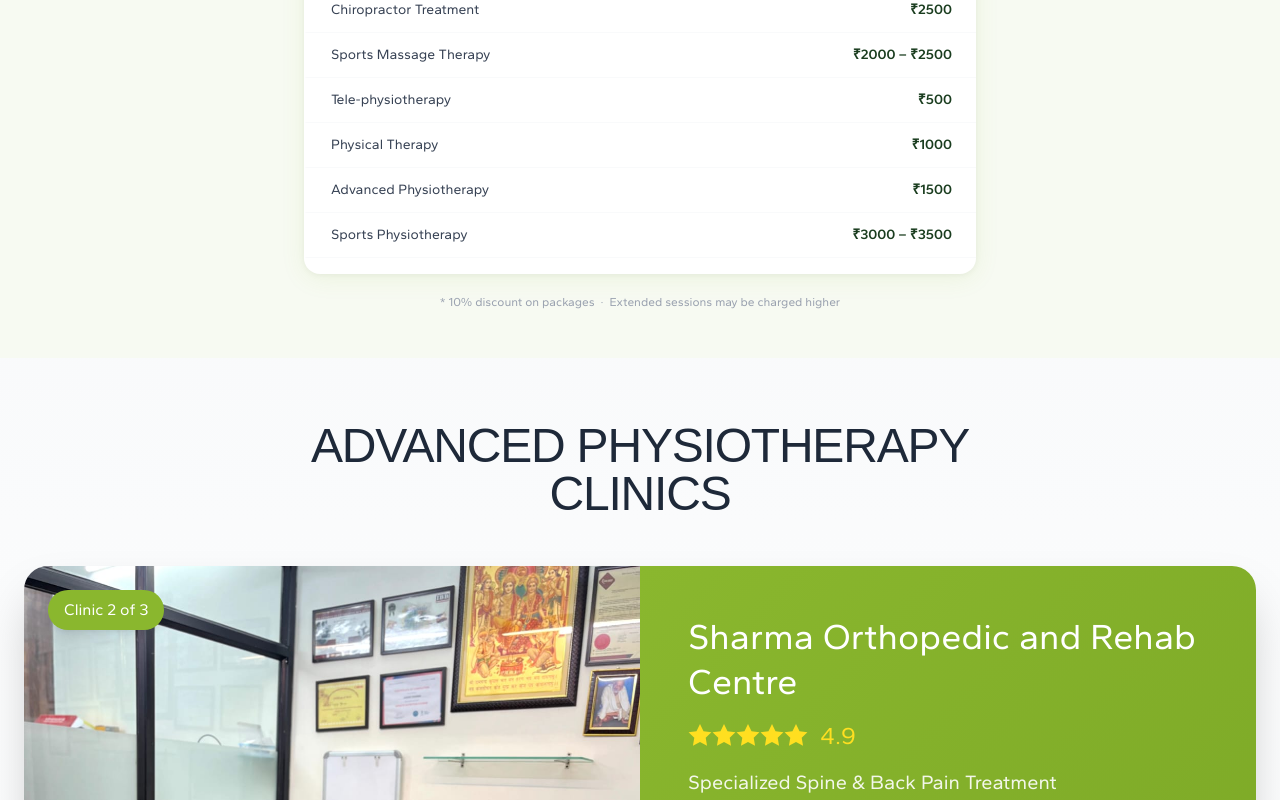
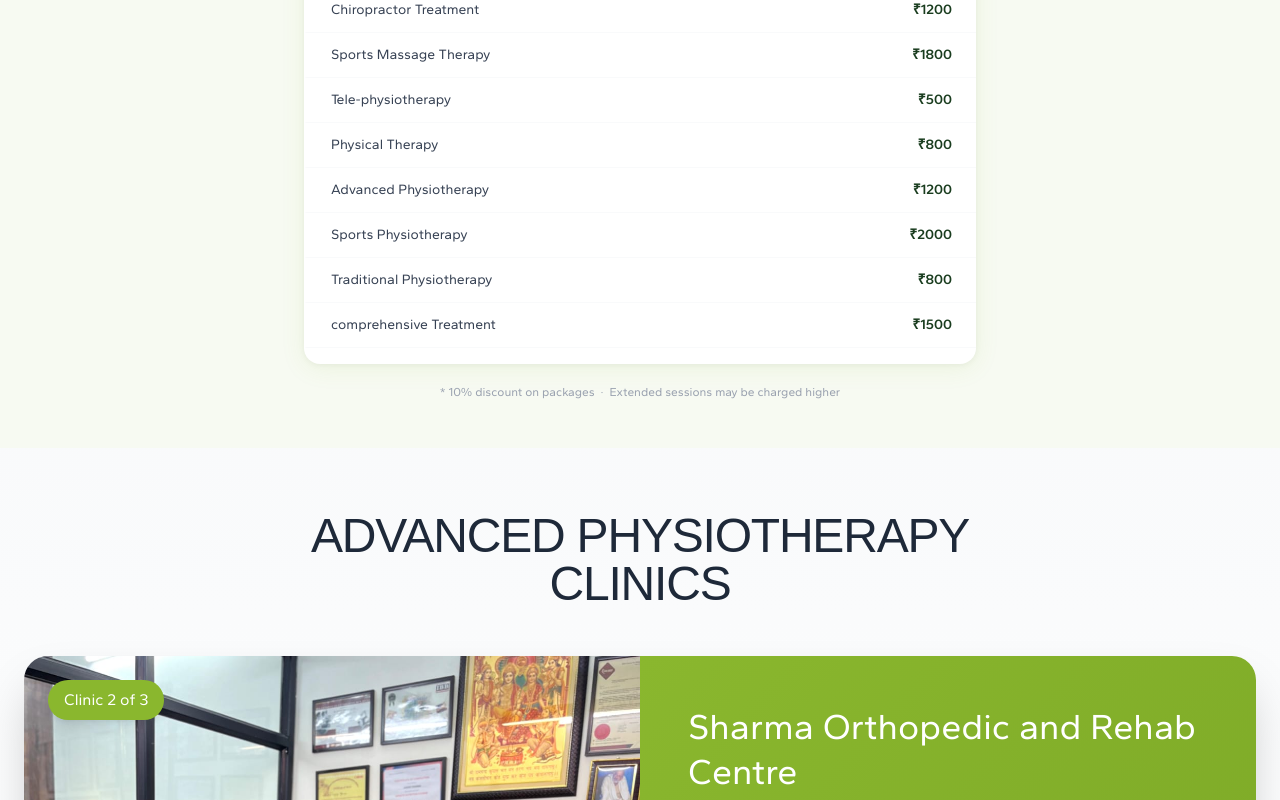
Before and after one commit to ZwolfConsultancyService/Advanced-Pain-Physiotherapy-Frontend, a React (Vite) app: page / in a window 1280 px wide. Shown: the part 6828-7628 px from the top of the page. Built offline with nearby package versions, Linux system fonts and the light colour scheme; a web font is replaced by a local one.

Commit message:
code push

```diff
--- a/src/components/PhysiotherapyFeesSection/PhysiotherapyFeesSection.jsx
+++ b/src/components/PhysiotherapyFeesSection/PhysiotherapyFeesSection.jsx
@@ -2,12 +2,14 @@ import React, { useState } from "react";
 
 const feesData = [
   { service: "Home Care Physiotherapy", price: "₹1000 – ₹1200" },
-  { service: "Chiropractor Treatment", price: "₹2500" },
-  { service: "Sports Massage Therapy", price: "₹2000 – ₹2500" },
+  { service: "Chiropractor Treatment", price: "₹1200" },
+  { service: "Sports Massage Therapy", price:  "₹1800" },
   { service: "Tele-physiotherapy", price: "₹500" },
-  { service: "Physical Therapy", price: "₹1000" },
-  { service: "Advanced Physiotherapy", price: "₹1500" },
-  { service: "Sports Physiotherapy", price: "₹3000 – ₹3500" },
+  { service: "Physical Therapy", price: "₹800" },
+  { service: "Advanced Physiotherapy", price: "₹1200" },
+  { service: "Sports Physiotherapy", price: "₹2000" },
+  { service: "Traditional Physiotherapy", price: "₹800" },
+  { service: "comprehensive Treatment", price: "₹1500" },
 ];
 
 const PhysiotherapyFeesSection = ({ cityName = "" }) => {
```
